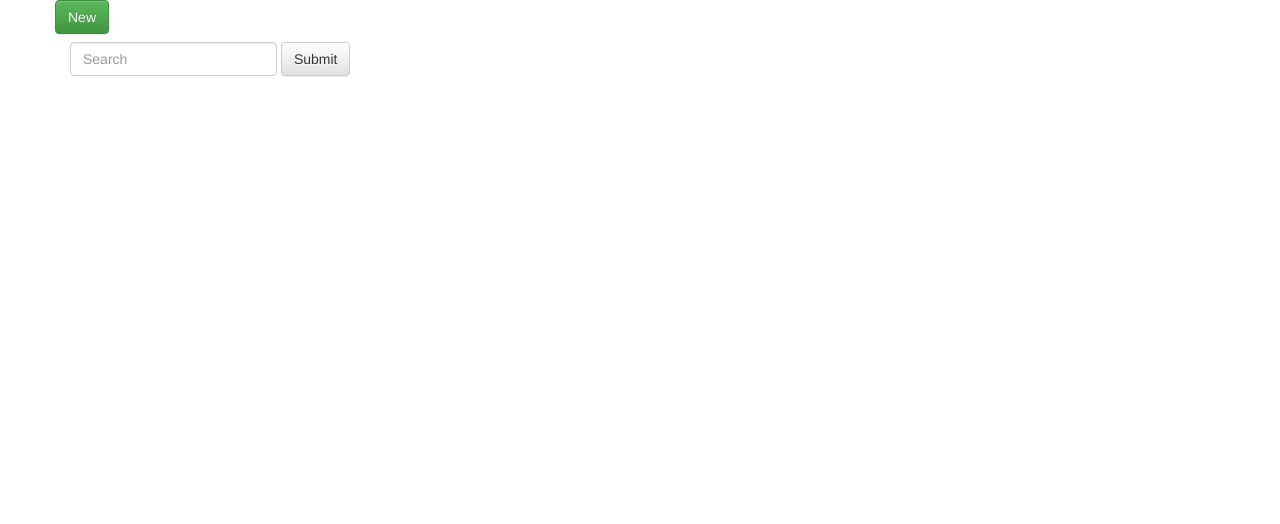
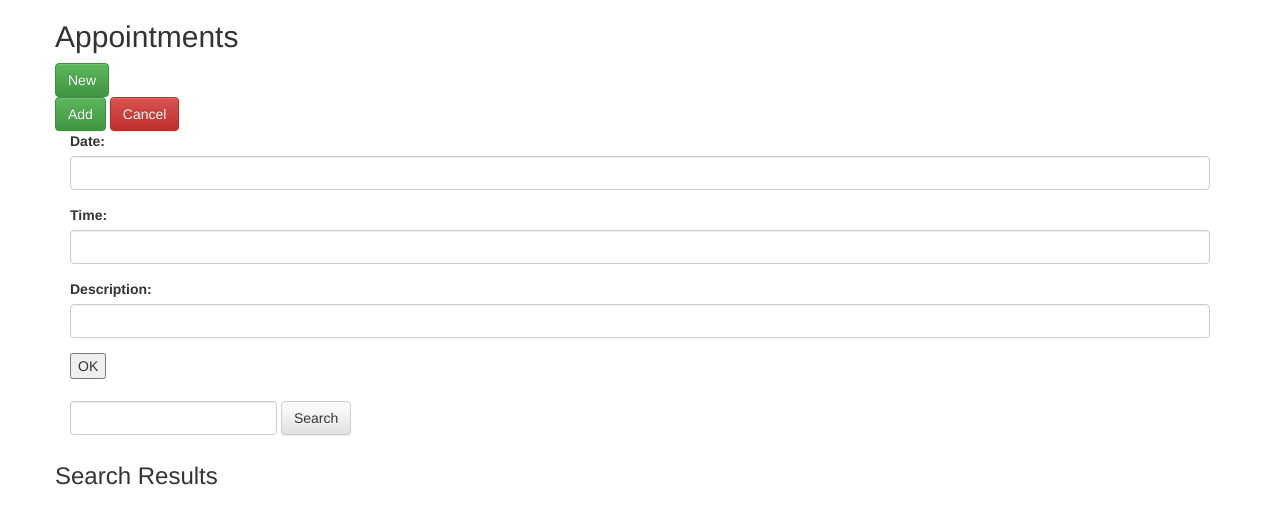
Before and after one commit to c1505/appointments, a Django app: page / in a window 1280 px wide. Shown: the top 524 px of the page. Run offline with Django 3.2, Linux system fonts and the light colour scheme; some libraries are stand-ins or nearby versions.

Commit message:
added basic new appointment form

```diff
--- a/appointments/templates/appointments/index.html
+++ b/appointments/templates/appointments/index.html
@@ -15,17 +15,48 @@
     <div class="container">
 
       <div class="row">
+        <h2> Appointments </h2>
+      </div>
+
+      <div class="row">
         <button type="button" class="btn btn-success">New</button>
       </div>
 
       <div class="row">
+        <button type="button" class="btn btn-success">Add</button>
+        <button type="button" class="btn btn-danger">Cancel</button>
+      </div>
+
+      <form action="/your-name/" method="post">
+        <div class="form-group">
+          <label for="your_name">Date: </label>
+          <input class="form-control" id="your_name" type="text" name="your_name" value="{{ current_name }}">
+        </div>
+        <div class="form-group">
+          <label for="your_name">Time: </label>
+          <input class="form-control" id="your_name" type="text" name="your_name" value="{{ current_name }}">
+        </div>
+        <div class="form-group">
+          <label for="your_name">Description: </label>
+          <input class="form-control" id="your_name" type="text" name="your_name" value="{{ current_name }}">
+        </div>
+        <input type="submit" value="OK">
+      </form>
+
+      <div class="row">
         <form class="navbar-form navbar-left" role="search">
           <div class="form-group">
-            <input type="text" class="form-control" placeholder="Search">
+            <input type="text" class="form-control">
           </div>
-          <button type="submit" class="btn btn-default">Submit</button>
+          <button type="submit" class="btn btn-default">Search</button>
         </form>
       </div>
 
+      <div class="row">
+        <h3> Search Results </h3>
+      </div>
+
+
+
     </div>
 </body>
```
